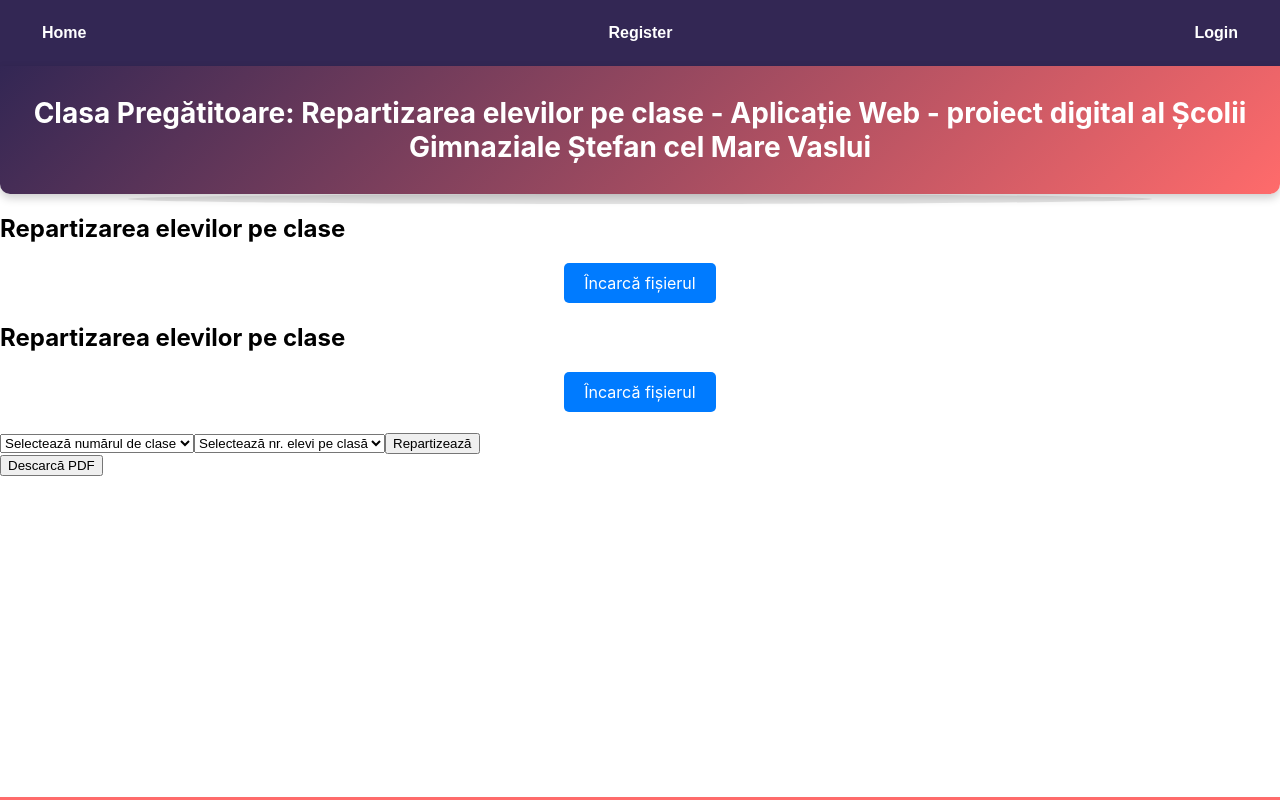
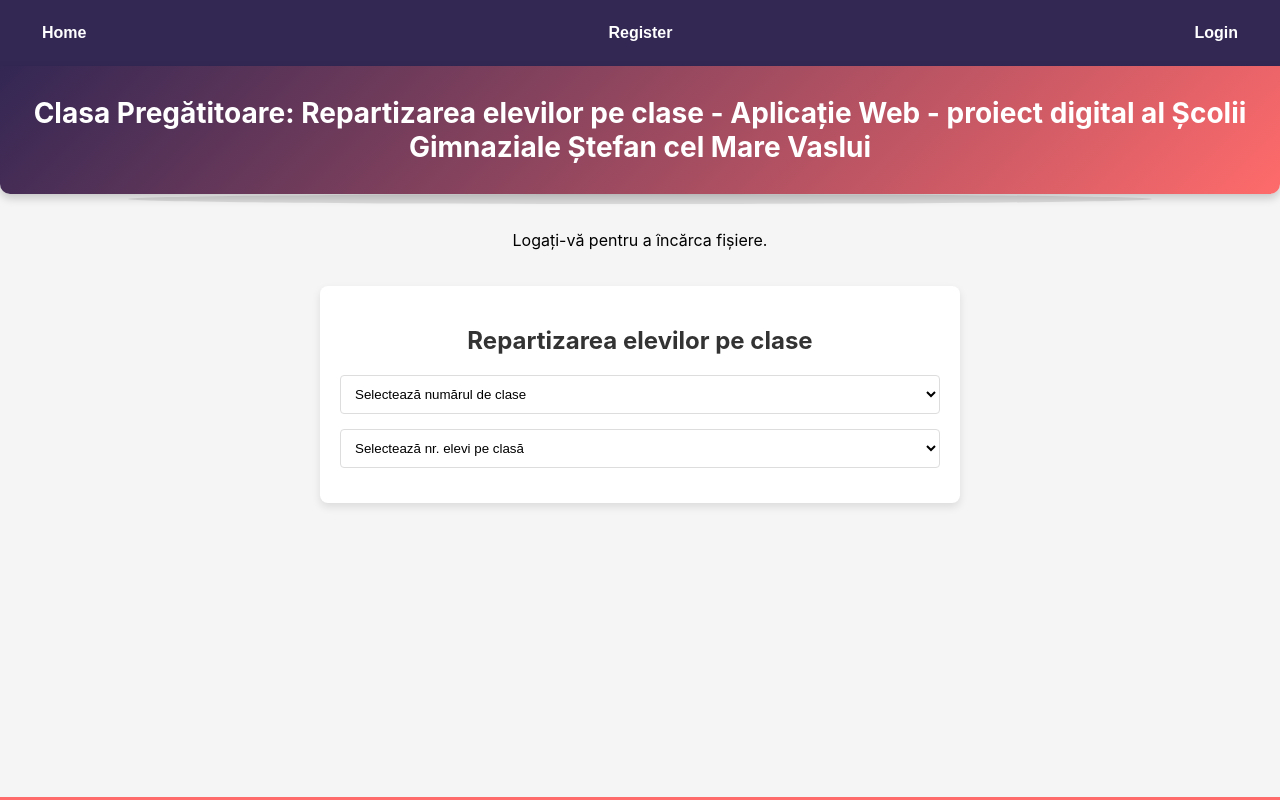
Before and after one commit to nabuco75/repartizare-pe-clase2, a React (Create React App) app: page / in a window 1280 px wide. Built offline with nearby package versions, Linux system fonts and the light colour scheme.

Commit message:
fixed Registration and Landing

```diff
--- a/src/App.js
+++ b/src/App.js
@@ -5,17 +5,18 @@ import RegistrationForm from "./Auth/Registration";
 import Login from "./Auth/Login";
 import Navbar from "./components/Navbar";
 import Landing from "./components/Landing";
+import { AuthProvider } from "./components/AuthContext";
 
 function App() {
   return (
+    <AuthProvider>
+      {" "}
       <Router>
         <div className="navbar">
-        {" "}
           <Navbar />
         </div>
         <div className="header"> Clasa Pregătitoare: Repartizarea elevilor pe clase - Aplicație Web - proiect digital al Școlii Gimnaziale Ștefan cel Mare Vaslui</div>
         <main className="main-content">
-        {" "}
           <Routes>
             <Route path="/" element={<Landing />} />
             <Route path="/register" element={<RegistrationForm />} />
@@ -23,6 +24,7 @@ function App() {
           </Routes>
         </main>
       </Router>
+    </AuthProvider>
   );
 }
 
--- /dev/null
+++ b/src/components/AuthContext.js
@@ -0,0 +1,42 @@
+import React, { createContext, useContext, useReducer } from "react";
+import PropTypes from "prop-types"; // Importă PropTypes
+
+// Crearea contextului pentru autentificare
+const AuthContext = createContext();
+
+// Starea inițială a autentificării
+const initialAuthState = {
+  isAuthenticated: false,
+};
+
+// Reducer pentru gestionarea stării autentificării
+const authReducer = (state, action) => {
+  switch (action.type) {
+    case "LOGIN":
+      return { ...state, isAuthenticated: true };
+    case "LOGOUT":
+      return { ...state, isAuthenticated: false };
+    case "RESET_PASSWORD":
+      // Adaugă logică pentru resetarea parolei aici
+      return state;
+    default:
+      return state;
+  }
+};
+
+// Provider-ul contextului pentru autentificare
+export const AuthProvider = ({ children }) => {
+  const [state, dispatch] = useReducer(authReducer, initialAuthState);
+
+  return <AuthContext.Provider value={{ state, dispatch }}>{children}</AuthContext.Provider>;
+};
+
+// Validează tipul prop-ului "children"
+AuthProvider.propTypes = {
+  children: PropTypes.node,
+};
+
+// Hook personalizat pentru a accesa contextul de autentificare
+export const useAuth = () => {
+  return useContext(AuthContext);
+};
--- a/src/components/FileUploader.jsx
+++ b/src/components/FileUploader.jsx
@@ -1,8 +1,11 @@
 import React from "react";
-import PropTypes from "prop-types"; // Importă PropTypes
+import PropTypes from "prop-types";
+import { useAuth } from "./AuthContext"; // Importul useAuth din Context API
 import "./FileUploader.css";
 
 function FileUploader({ onFileUpload }) {
+  const { state } = useAuth(); // Utilizarea useAuth pentru a accesa starea autentificării
+
   const handleFileChange = (e) => {
     const file = e.target.files[0];
     if (file) {
@@ -12,15 +15,18 @@ function FileUploader({ onFileUpload }) {
 
   return (
     <div className="FileUploader">
-      <label className="FileUploader-label">
-        Încarcă fișierul
-        <input type="file" accept=".xlsx" onChange={handleFileChange} />
-      </label>
+      {state.isAuthenticated ? ( // Verifică dacă utilizatorul este autentificat
+        <label className="FileUploader-label">
+          Încarcă fișierul
+          <input type="file" accept=".xlsx" onChange={handleFileChange} />
+        </label>
+      ) : (
+        <p>Logați-vă pentru a încărca fișiere.</p> // Mesaj pentru utilizatorii neautentificați
+      )}
     </div>
   );
 }
 
-// Validează tipul prop-ului "onFileUpload"
 FileUploader.propTypes = {
   onFileUpload: PropTypes.func.isRequired,
 };
--- /dev/null
+++ b/src/components/GenerateExcel.jsx
@@ -0,0 +1,33 @@
+import React from "react";
+import * as XLSX from "xlsx";
+import PropTypes from "prop-types";
+import { useAuth } from "./AuthContext"; // Importați hook-ul de autentificare
+
+function GenerateExcel({ clase }) {
+  const { state: authState } = useAuth(); // Obțineți starea de autentificare
+
+  const generateExcelFile = () => {
+    // Verificați dacă utilizatorul este autentificat înainte de a permite descărcarea
+    if (authState.isAuthenticated) {
+      const workbook = XLSX.utils.book_new();
+      const worksheet = XLSX.utils.json_to_sheet(clase);
+      XLSX.utils.sheet_add_json(worksheet, clase, { header: ["Nume", "Prenume", "Gen"], skipHeader: true });
+      XLSX.utils.book_append_sheet(workbook, worksheet, "RepartizareElevi");
+      XLSX.writeFile(workbook, "RepartizareElevi.xlsx");
+    } else {
+      alert("Trebuie să vă autentificați pentru a descărca Excel.");
+    }
+  };
+
+  return (
+    <div>
+      <button onClick={generateExcelFile}>Generare Excel</button>
+    </div>
+  );
+}
+
+GenerateExcel.propTypes = {
+  clase: PropTypes.array.isRequired,
+};
+
+export default GenerateExcel;
--- a/src/components/GeneratePDFButton.jsx
+++ /dev/null
@@ -1,50 +0,0 @@
-import React from "react";
-import { PDFDocument, rgb } from "pdf-lib";
-import PropTypes from "prop-types";
-
-function GeneratePDFButton({ clase }) {
-  // Validați tipul prop-ului "clase" folosind PropTypes
-  GeneratePDFButton.propTypes = {
-    clase: PropTypes.array.isRequired, // Specificați tipul și că este obligatoriu
-  };
-
-  const generatePDF = async () => {
-    const pdfDoc = await PDFDocument.create();
-    const page = pdfDoc.addPage([600, 400]);
-
-    // Adăugăm conținutul PDF aici
-    const content = page.drawText("Repartizarea elevilor:", {
-      x: 50,
-      y: page.getHeight() - 50,
-      size: 30,
-      color: rgb(0, 0, 0), // Culoarea textului (negru)
-    });
-
-    // Adăugăm datele despre repartizarea elevilor
-    let yOffset = page.getHeight() - 100;
-    for (const clasa of clase) {
-      content.drawText(`Clasa:`, { x: 50, y: yOffset, size: 18, color: rgb(0, 0, 0) });
-      yOffset -= 25;
-      for (const elev of clasa) {
-        content.drawText(`- ${elev.nume}`, { x: 70, y: yOffset, size: 14, color: rgb(0, 0, 0) });
-        yOffset -= 20;
-      }
-      yOffset -= 10;
-    }
-
-    const pdfBytes = await pdfDoc.save();
-    const blob = new Blob([pdfBytes], { type: "application/pdf" });
-    const blobUrl = URL.createObjectURL(blob);
-
-    const a = document.createElement("a");
-    a.href = blobUrl;
-    a.download = "repartizare_elevi.pdf";
-    a.click();
-
-    URL.revokeObjectURL(blobUrl);
-  };
-
-  return <button onClick={generatePDF}>Descarcă PDF</button>;
-}
-
-export default GeneratePDFButton;
--- a/src/components/Landing.jsx
+++ b/src/components/Landing.jsx
@@ -1,10 +1,12 @@
 import React, { useState } from "react";
 import RepartizareElevi from "./RepartizareElevi";
-import GeneratePDFButton from "./GeneratePDFButton";
 import FileUploader from "./FileUploader";
+import GenerateExcel from "./GenerateExcel";
+import { useAuth } from "./AuthContext"; // Importul useAuth din Context API
 
 function Landing() {
   const [file, setFile] = useState(null);
+  const { state } = useAuth(); // Utilizarea useAuth pentru a accesa starea autentificării
 
   const handleFileUpload = (uploadedFile) => {
     setFile(uploadedFile);
@@ -12,14 +14,13 @@ function Landing() {
 
   return (
     <div>
-      <h2>Repartizarea elevilor pe clase</h2>
       <FileUploader onFileUpload={handleFileUpload} />
 
       {/* Adăugăm componenta pentru repartizarea elevilor */}
       <RepartizareElevi file={file} />
 
-      {/* Adăugăm componenta pentru generarea PDF-ului */}
-      <GeneratePDFButton />
+      {/* Adăugăm componenta pentru generarea Excel-ului, doar pentru utilizatorii autentificați */}
+      {state.isAuthenticated && <GenerateExcel />}
     </div>
   );
 }
--- /dev/null
+++ b/src/components/RepartizareElevi.css
@@ -0,0 +1,77 @@
+/* General styles */
+body {
+  font-family: "Arial", sans-serif;
+  background: #f5f5f5;
+  margin: 0;
+  padding: 0;
+}
+
+/* RepartizareElevi component styles */
+.repartizare-elevi-container {
+  background: #fff;
+  border-radius: 8px;
+  box-shadow: 0 4px 8px rgba(0, 0, 0, 0.1);
+  padding: 20px;
+  margin: 20px auto;
+  max-width: 600px;
+}
+
+.repartizare-elevi-container h2 {
+  color: #333;
+  text-align: center;
+  margin-bottom: 20px;
+}
+
+.repartizare-elevi-container select {
+  width: 100%;
+  padding: 10px;
+  margin-bottom: 15px;
+  border: 1px solid #ddd;
+  border-radius: 4px;
+  background-color: #fff;
+  box-sizing: border-box; /* Add this to include padding in the width */
+}
+
+.repartizare-elevi-container button {
+  width: 100%;
+  padding: 10px;
+  background-color: #5cb85c;
+  color: white;
+  border: none;
+  border-radius: 4px;
+  margin-bottom: 20px;
+  cursor: pointer;
+  transition: background-color 0.3s ease;
+}
+
+.repartizare-elevi-container button:hover {
+  background-color: #4cae4c;
+}
+
+/* Styles for the class distribution results */
+.clase-repartizate {
+  border-top: 1px solid #eee;
+  padding-top: 20px;
+}
+
+.clasa {
+  padding: 10px 0;
+  border-bottom: 1px solid #eee;
+}
+
+.clasa:last-child {
+  border-bottom: none;
+}
+
+.clasa h3 {
+  margin: 0;
+  color: #333;
+  font-size: 16px;
+}
+
+/* FileUploader styling */
+.file-uploader {
+  margin-bottom: 20px;
+}
+
+/* Add any additional styles for other elements here */
--- a/src/components/RepartizareElevi.jsx
+++ b/src/components/RepartizareElevi.jsx
@@ -1,17 +1,13 @@
 import React, { useState } from "react";
-import GeneratePDFButton from "./GeneratePDFButton";
-import * as XLSX from "xlsx"; // Importă XLSX
-import FileUploader from "./FileUploader";
+import * as XLSX from "xlsx";
+import { useAuth } from "./AuthContext";
+import "./RepartizareElevi.css";
 
 function RepartizareElevi() {
-  const [file, setFile] = useState(null);
   const [numarClase, setNumarClase] = useState("");
   const [numarEleviPeClasa, setNumarEleviPeClasa] = useState("");
-  const [clase, setClase] = useState([]);
-
-  const handleFileChange = (e) => {
-    setFile(e.target.files[0]);
-  };
+  const [clase, setClase] = useState([]); // Starea pentru a stoca clasele repartizate
+  const { state: authState } = useAuth();
 
   const handleNumarClaseChange = (e) => {
     setNumarClase(e.target.value);
@@ -22,7 +18,7 @@ function RepartizareElevi() {
   };
 
   const handleRepartizare = () => {
-    if (file && numarClase && numarEleviPeClasa) {
+    if (numarClase && numarEleviPeClasa && authState.isAuthenticated) {
       const reader = new FileReader();
       reader.onload = (e) => {
         const data = e.target.result;
@@ -35,14 +31,14 @@ function RepartizareElevi() {
         const eleviSortati = jsonData.sort((a, b) => a.nume.localeCompare(b.nume, "ro"));
 
         // Distribuim elevii în clase
-        const clase = Array.from({ length: numarClase }, () => []);
+        const claseRepartizate = Array.from({ length: numarClase }, () => []);
         let indexClasa = 0;
 
         // Repartizăm întâi fetele
         eleviSortati
           .filter((e) => e.gen === "F")
           .forEach((elev) => {
-            clase[indexClasa % numarClase].push(elev);
+            claseRepartizate[indexClasa % numarClase].push(elev);
             indexClasa++;
           });
 
@@ -50,23 +46,23 @@ function RepartizareElevi() {
         eleviSortati
           .filter((e) => e.gen === "M")
           .forEach((elev) => {
-            clase[indexClasa % numarClase].push(elev);
+            claseRepartizate[indexClasa % numarClase].push(elev);
             indexClasa++;
           });
 
         // Actualizăm starea cu clasele repartizate
-        setClase(clase);
+        setClase(claseRepartizate);
       };
-      reader.readAsBinaryString(file);
+    } else if (!authState.isAuthenticated) {
+      alert("Trebuie să fiți autentificat pentru a efectua repartizarea.");
     } else {
       alert("Selectează un fișier, numărul de clase și numărul de elevi pe clasă!");
     }
   };
 
   return (
-    <div>
+    <div className="repartizare-elevi-container">
       <h2>Repartizarea elevilor pe clase</h2>
-      <FileUploader onFileUpload={handleFileChange} /> {/* Aici adăugăm FileUploader cu handlerul corect */}
       <select value={numarClase} onChange={handleNumarClaseChange}>
         <option value="">Selectează numărul de clase</option>
         {Array.from({ length: 12 }, (_, i) => i + 1).map((numar) => (
@@ -83,9 +79,21 @@ function RepartizareElevi() {
           </option>
         ))}
       </select>
-      <button onClick={handleRepartizare}>Repartizează</button>
-      {/* Adăugăm componenta pentru generarea PDF-ului */}
-      {clase.length > 0 && <GeneratePDFButton clase={clase} />}
+      {authState.isAuthenticated && (
+        <div>
+          <button onClick={handleRepartizare}>Repartizează</button>
+          {clase.length > 0 && (
+            <div>
+              <h3>Repartizare pe clase:</h3>
+              {clase.map((clasa, index) => (
+                <div key={index}>
+                  Clasa {index + 1}: {clasa.length} elevi
+                </div>
+              ))}
+            </div>
+          )}
+        </div>
+      )}
     </div>
   );
 }
```
Also changed, not shown: src/Auth/Login.jsx (+9 -4 lines), src/Auth/Registration.jsx (+26 -89 lines), src/components/Authreducer.js (added, +19 -0 lines). Lines whose indentation alone changed are shown as unchanged.
